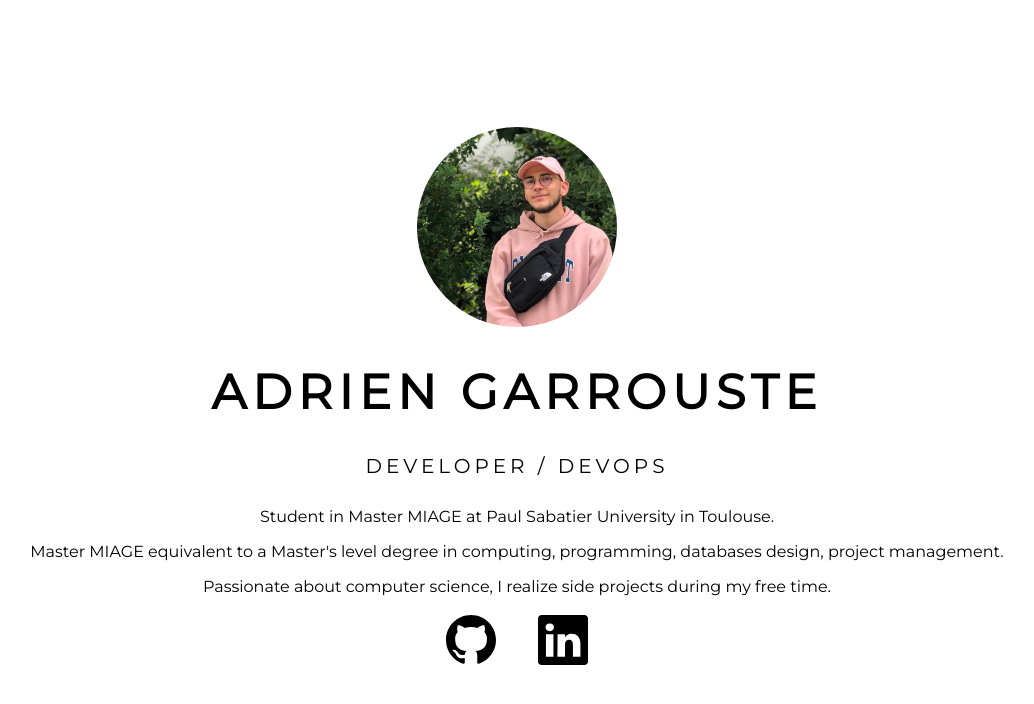
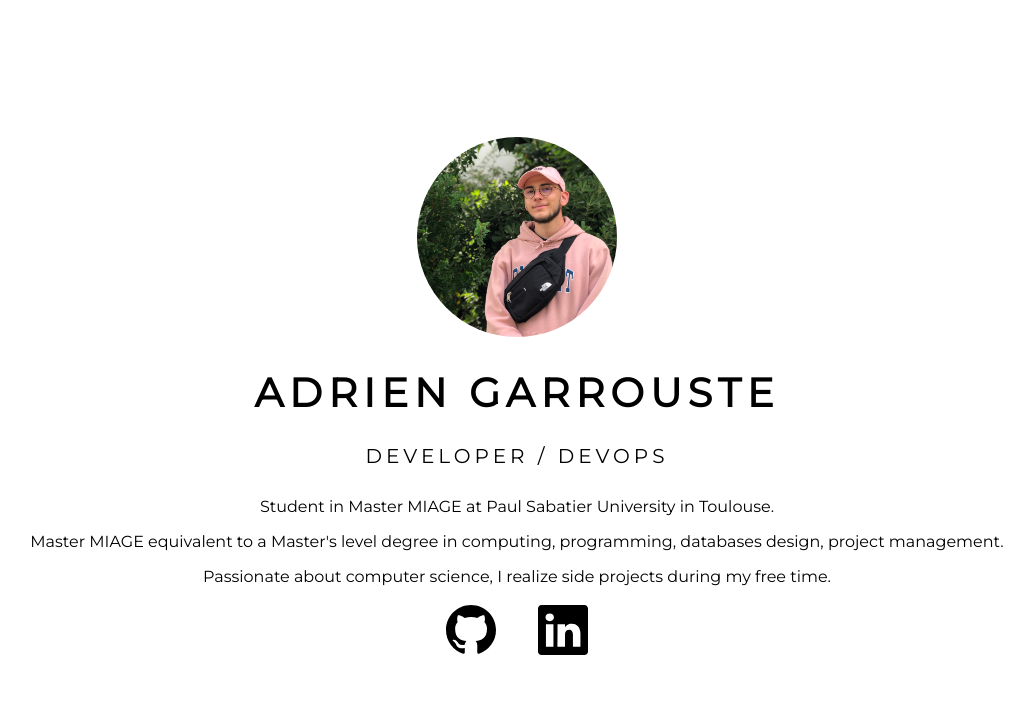
Before and after one commit to garrou/portfolio, a Svelte app: page / in a window 1280 px wide. Shown: the top 704 px of the page, without its empty margins (123-1157 px from the left). Built offline with nearby package versions, Linux system fonts and the light colour scheme.

Commit message:
Update font

```diff
--- a/src/components/Intro.svelte
+++ b/src/components/Intro.svelte
@@ -31,7 +31,7 @@
   h1 {
     text-transform: uppercase;
     letter-spacing: 6px;
-    font-size: 48px;
+    font-size: 40px;
   }
 
   .picture {
@@ -42,7 +42,6 @@
 
   .subtitle {
     font-size: 20px;
-    font-weight: 300;
     letter-spacing: 4px;
     text-transform: uppercase;
   }
```
